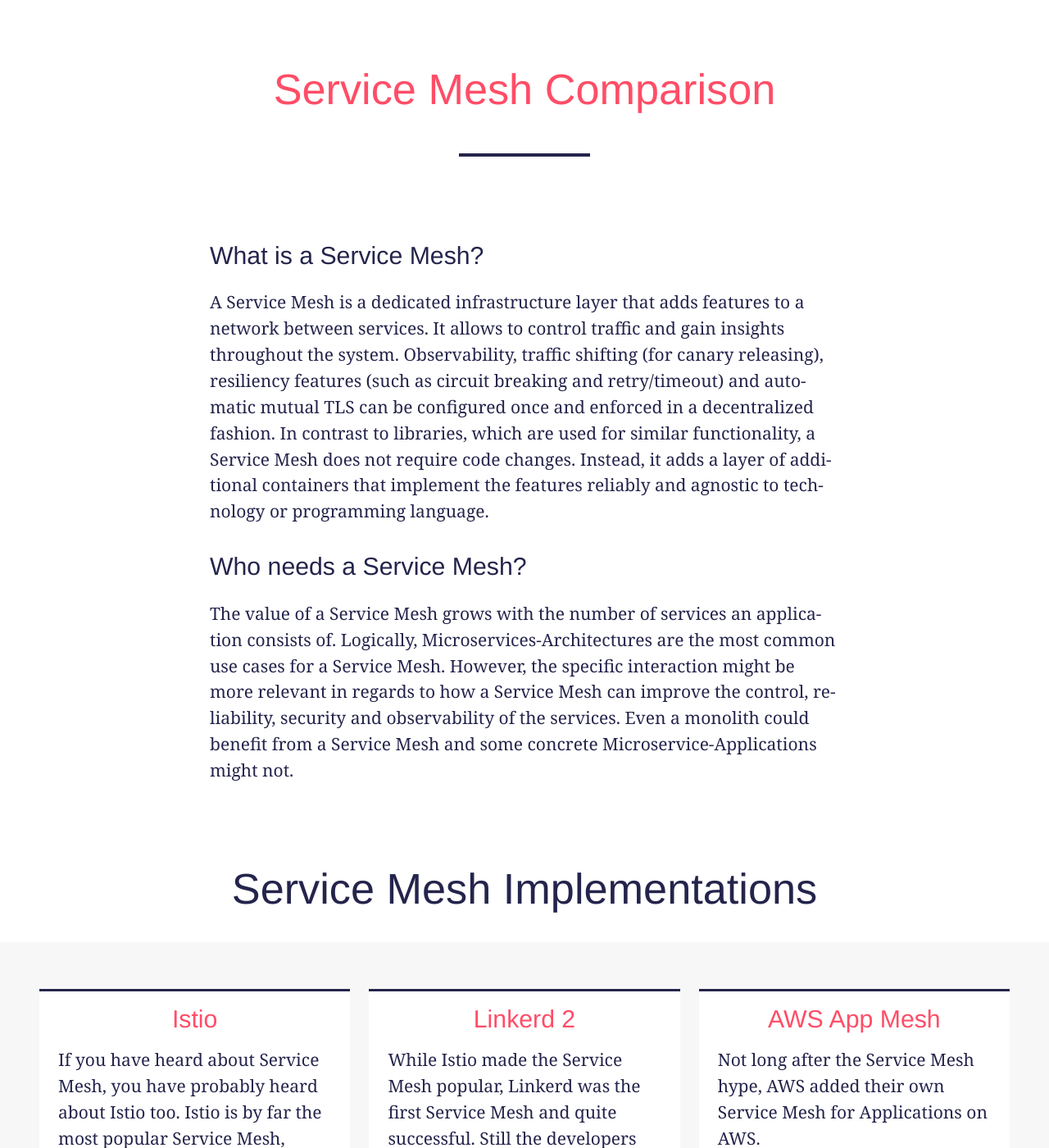
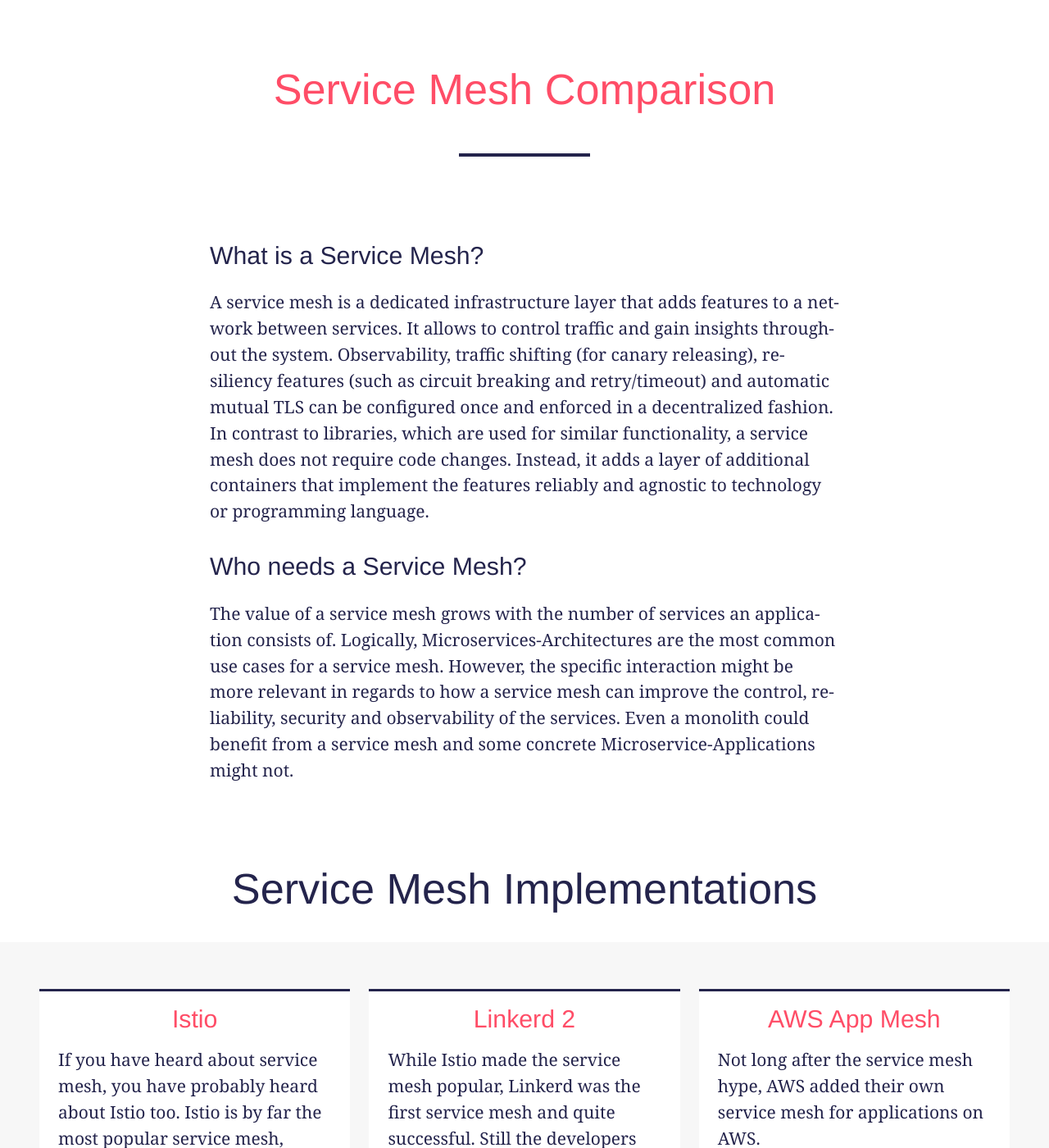
Before and after one commit to servicemesh-es/servicemesh.es, a Jekyll site: the page built from index.md, in a window 1280 px wide and 1400 px high. Shown: the whole window at 82% size. Built offline with Jekyll 4.4.1, drawn with Linux system fonts in a browser that asks for light colours; some web fonts are replaced; some of the changed text lies outside the part shown.

Commit message:
Service mesh to lower case, also updated 'how to choose'

```diff
--- a/_includes/alternatives.html
+++ b/_includes/alternatives.html
@@ -2,7 +2,7 @@
   <h2 class="section-heading--primary">Alternatives to Service Meshes</h2>
 
   <p>
-  Undoubtedly, Service Mesh is a useful pattern and some current implementations are very promising. But they also go along with challenges such as cognitive and technical complexity.
+  Undoubtedly, service mesh is a useful pattern and some current implementations are very promising. But they also go along with challenges such as cognitive and technical complexity.
   Like any tool, they are not useful in every situation. Sometimes it might be a wise to keep existing well-known <a href="https://mcfunley.com/choose-boring-technology" target="_blank">"boring" technology</a> or to go with alternative solutions.
 </p>
 
@@ -19,7 +19,7 @@
         <br>
         However, the developer productivity can (at least in the short term) be better through the familiar use of libraries.
         Also, sometimes domain knowledge is needed, for example to configure the fallback for a circuit breaker or to define business metrics.
-        In these cases, a Service Mesh is of no use.
+        In these cases, a service mesh is of no use.
         <br>
         <br>
         Service meshes require a change to the infrastructure. So it is not possible to use them if the
--- a/_includes/how-to-choose.html
+++ b/_includes/how-to-choose.html
@@ -1,28 +1,27 @@
 <div class="page-layout-md--default">
   <h2 class="section-heading--primary"> How to choose a Service Mesh Implementation</h2>
   <p>
-    While Service Meshes have no impact on the code, they change operations procedures and require familiarization with new concepts and technology.
-    So - especially until the Service Mesh Interface is widely supported – adopting a Service Mesh implementation is a long term decision.
+    While service meshes have no impact on the code, they change operations procedures and require familiarization with new concepts and technology.
+    So - especially until the Service Mesh Interface is widely supported – adopting a service mesh implementation is a long term decision.
     Therefore, the implementations should to be compared and tested carefully in advance.
-    Choosing the most flexible Service Mesh with the most features seems logical at first.
+    Choosing the most flexible service mesh with the most features seems logical at first.
     But the contrary could be true, because features and flexibility is often paid with cognitive and technical complexity.
     <br>
     <br>
     The goal of the evaluation is to figure out which features are important to you and how you benefit from them.
-    As Service Meshes impact the latency and the resource consumption, these disadvantages have to be measured, too.
+    As service meshes impact the latency and the resource consumption, these disadvantages have to be measured, too.
     <br>
     <br>
-    We recommend to approach the decision like this:
-    <ol>
-        <li>As a team, identify the most important problems to be solved by the Service Mesh. Keep in mind that libraries or a adaptions to the architecture could be good alternatives in some cases (see below).</li>
+    We recommend to include the following steps in your decision process:
+    <ul>
+        <li>As a team, identify the most important problems to be solved by the service mesh. Keep in mind that libraries or a adaptions to the architecture could be good alternatives in some cases (see below).</li>
         <li>Dicuss your requirements regarding simplicity/usability, performance and compatibility.</li>
-        <li>Take a look at the table below and identify your top two or three implementations based on your needs.</li>
+        <li>Identify your top two or three implementations based on your feature and non-feature requirements. The table below should assist you.</li>
         <li>Try the implementations by executing their respective tutorials (links below) and possibly discard one candidate.</li>
-        <li>Now test the latency and resource overhead for your individual application.
+        <li>Test the latency and resource overhead for your individual application.
           For each service mesh candidates, setup an identical test environments and install the service mesh.
           Setup an additional mesh-free environment. Install your application in all environments.
-          Perform a load test in all and measure request latency, CPU and memory consumption by using tools like <a href="https://locust.io" target="_blank">Locust</a> or <a href="https://https://fortio.org" target="_blank">Fortio</a>.</li>
-        <li>Discuss the results and experiences.</li>
-    </ol>
+          Perform a load test in all and measure request latency, CPU and memory consumption by using tools like <a href="https://locust.io" target="_blank">Locust</a> or <a href="https://https://fortio.org" target="_blank">Fortio</a>.</li
+    </ul>
   </p>
 </div>
--- a/_includes/implementations.html
+++ b/_includes/implementations.html
@@ -8,7 +8,7 @@
           <a href="https://istio.io" target="_blank">
           <h2 class="list-teaser__headline">Istio</h2>
           <p class="list-teaser__text">
-            If you have heard about Service Mesh, you have probably heard about Istio too. Istio is by far the most popular Service Mesh, because it has the most features and it is backed by Google and IBM.
+            If you have heard about service mesh, you have probably heard about Istio too. Istio is by far the most popular service mesh, because it has the most features and it is backed by Google and IBM.
           </p>
         </a>
         </div>
@@ -17,7 +17,7 @@
         <a href="https://linkerd.io" target="_blank">
           <h2 class="list-teaser__headline">Linkerd 2</h2>
           <p class="list-teaser__text">
-            While Istio made the Service Mesh popular, Linkerd was the first Service Mesh and quite successful. Still the developers decided to build a new version - Linkerd 2 - committed to usability, performance and Kubernetes as the underlying platform.
+            While Istio made the service mesh popular, Linkerd was the first service mesh and quite successful. Still the developers decided to build a new version - Linkerd 2 - committed to usability, performance and Kubernetes as the underlying platform.
           </p>
         </a>
         </div>
@@ -26,7 +26,7 @@
           <a href="http://aws.amazon.com/app-mesh/" target="_blank">
           <h2 class="list-teaser__headline">AWS App Mesh</h2>
           <p class="list-teaser__text">
-            Not long after the Service Mesh hype, AWS added their own Service Mesh for Applications on AWS.
+            Not long after the service mesh hype, AWS added their own service mesh for applications on AWS.
           </p>
         </a>
         </div>
@@ -37,7 +37,7 @@
           <a href="https://www.hashicorp.com/products/consul/service-mesh" target="_blank">
           <h2 class="list-teaser__headline">Consul/Consul Connect</h2>
           <p class="list-teaser__text">
-            Consul is well known as a Service Discovery Solution. They decided to implement the Service Mesh pattern into their architecture to provide even more advanced features.
+            Consul is well known as a service discovery solution. They decided to implement the service mesh pattern into their architecture to provide even more advanced features.
           </p>
         </a>
         </div>
@@ -46,7 +46,7 @@
             <a href="https://mae.sh" target="_blank">
           <h2 class="list-teaser__headline">Maesh</h2>
           <p class="list-teaser__text">
-            As the name already reveals, Maesh is the Service Mesh based on Traefik, a cloud native API gateway.
+            As the name already reveals, Maesh is the service mesh based on Traefik, a cloud native API gateway.
           </p>
         </a>
         </div>
@@ -55,7 +55,7 @@
         <a href="https://kuma.io" target="_blank">
           <h2 class="list-teaser__headline">Kuma</h2>
           <p class="list-teaser__text">
-            Similar to Maesh, Kuma is also a very new Service Mesh made by developers of an API Gateway - Kong.
+            Similar to Maesh, Kuma is also a very new service mesh made by developers of an API gateway - Kong.
           </p>
         </a>
       </div>
--- a/_includes/intro.html
+++ b/_includes/intro.html
@@ -1,11 +1,11 @@
 <div class="page-layout-md--default">
   <h3> What is a Service Mesh? </h3>
   <p>
-    A Service Mesh is a dedicated infrastructure layer that adds features to a network between services. It allows to control traffic and gain insights throughout the system. Observability, traffic shifting (for canary releasing), resiliency features (such as circuit breaking and retry/timeout) and automatic mutual TLS can be configured once and enforced in a decentralized fashion. In contrast to libraries, which are used for similar functionality, a Service Mesh does not require code changes. Instead, it adds a layer of additional containers that implement the features reliably and agnostic to technology or programming language.
+    A service mesh is a dedicated infrastructure layer that adds features to a network between services. It allows to control traffic and gain insights throughout the system. Observability, traffic shifting (for canary releasing), resiliency features (such as circuit breaking and retry/timeout) and automatic mutual TLS can be configured once and enforced in a decentralized fashion. In contrast to libraries, which are used for similar functionality, a service mesh does not require code changes. Instead, it adds a layer of additional containers that implement the features reliably and agnostic to technology or programming language.
   </p>
   <h3> Who needs a Service Mesh? </h3>
   <p>
-    The value of a Service Mesh grows with the number of services an application consists of. Logically, Microservices-Architectures are the most common use cases for a Service Mesh. However, the specific interaction might be more relevant in regards to how a Service Mesh can improve the control, reliability, security and observability of the services. Even a monolith could benefit from a Service Mesh and some concrete Microservice-Applications might not.
+    The value of a service mesh grows with the number of services an application consists of. Logically, Microservices-Architectures are the most common use cases for a service mesh. However, the specific interaction might be more relevant in regards to how a service mesh can improve the control, reliability, security and observability of the services. Even a monolith could benefit from a service mesh and some concrete Microservice-Applications might not.
   </p>
 
 </div>
--- a/_includes/mesh-interface.html
+++ b/_includes/mesh-interface.html
@@ -1,6 +1,6 @@
 <div class="page-layout-md--default">
   <h3> Service Mesh Interface </h3>
   <p>
-    In the face of the vast variety of Service Mesh implementations, a group of companies, including Microsoft, Buoyant (developing Linkerd), and HashiCorp (developing Consul), joined forces to create a common standard for Service Mesh features. The result, the Service Mesh Interface specification, means to enable tools based on Service Mesh Features (such as Flagger for Canary Releasing automation) to be compatible with any Service Mesh rather than binding to a specific set of implementations. Service Mesh users also benefit from the ability to change their Service Mesh implementation without changing the configuration.
+    In the face of the vast variety of service mesh implementations, a group of companies, including Microsoft, Buoyant (developing Linkerd), and HashiCorp (developing Consul), joined forces to create a common standard for service mesh features. The result, the Service Mesh Interface specification, means to enable tools based on service mesh Features (such as Flagger for Canary Releasing automation) to be compatible with any service mesh rather than binding to a specific set of implementations. Service mesh users also benefit from the ability to change their service mesh implementation without changing the configuration.
   </p>
 </div>
--- a/_includes/page-footer.html
+++ b/_includes/page-footer.html
@@ -3,7 +3,7 @@
     <a href="http://leanpub.com/service-mesh-primer" target="_blank"> <img src="img/primer.jpeg" /> </a>
     <div>
       <h2>Service Mesh Primer</h2>
-      <p> The free <a href="http://leanpub.com/service-mesh-primer" target="_blank">Service Mesh Primer</a> explains the Service Mesh pattern und features in detail and contains examples for Istio</p>
+      <p> The free <a href="http://leanpub.com/service-mesh-primer" target="_blank">Service Mesh Primer</a> explains the service mesh pattern und features in detail and contains examples for Istio</p>
     </div>
   </div>
 </section>
```
